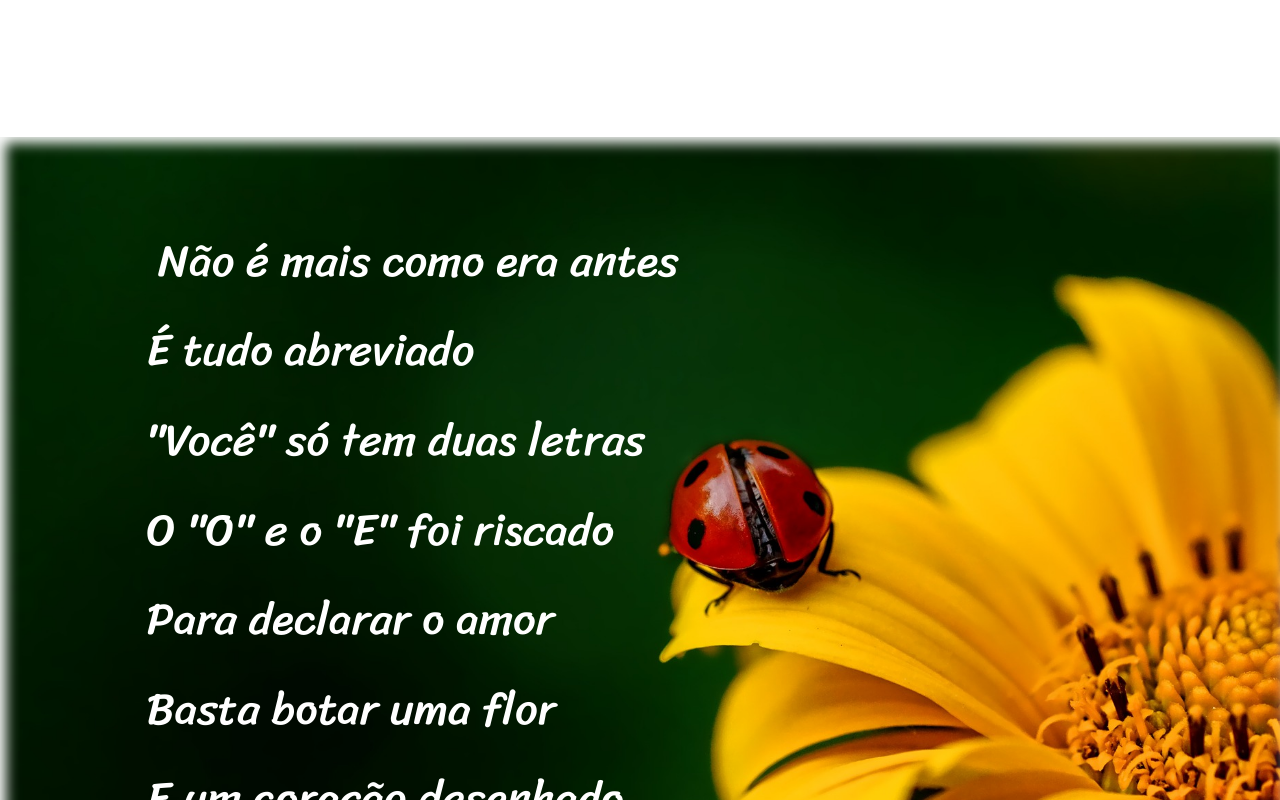
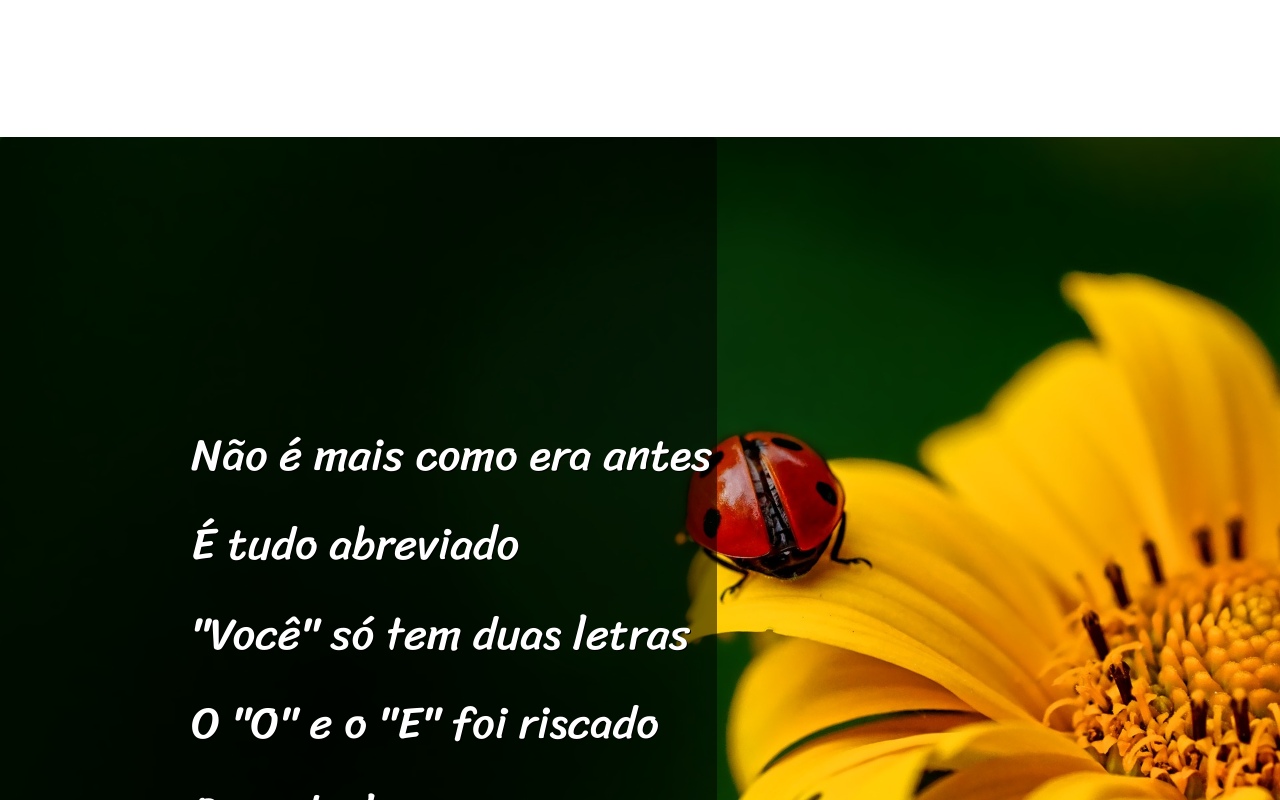
Before and after one commit to jessica-pires/projeto-cordel, a plain HTML site: page index.html in a window 1280 px wide. Shown: the part 1000-1800 px from the top of the page. Drawn offline with Linux system fonts and the light colour scheme.

Commit message:
revisao do projeto

```diff
--- a/index.html
+++ b/index.html
@@ -29,6 +29,8 @@
     </section>
     <section class="caixa_imagem" id="img01">
           <pre >
+            <p>
+
                 Não é mais como era antes
                 É tudo abreviado
                 "Você" só tem duas letras
@@ -36,6 +38,8 @@
                 Para declarar o amor
                 Basta botar uma flor
                 E um coração desenhado.
+          </p>
+
           </pre>
     </section>
     <section class="caixa_normal">
@@ -60,6 +64,8 @@
    <section class="caixa_imagem" id="img02">
 
             <pre>
+
+                <p>
                     Tenho saudade das cartas
                     Escritas com a própria mão
                     Mandava no mês de Junho
@@ -67,6 +73,7 @@
                     Mas matava a saudade
                     Era texto de verdade
                     Nas linhas do coração.
+                </p>
             </pre>
     </section>
     <section class="caixa_normal">
--- a/style.css
+++ b/style.css
@@ -65,28 +65,31 @@ section  pre {
 
 
 }
-.caixa_imagem{
+.caixa_imagem  {
 
     color: white;
-    box-shadow: inset 6px 6px 13px 0px;
+    box-shadow: inset 6px 6px 13px 0px rgba (0, 0, 0, 0.473);
     background-size: cover;
     background-attachment: fixed;
     background-repeat: no-repeat;
-    background-position: center;
-    background-color: rgba(0, 0, 0, 0.416);
+    background-position:right center;
+
 }
 
-.caixa_imagem_texto{
+
+
+.caixa_imagem > pre{
     display: inline-block;
     padding: 5px;
     text-shadow: 1px 1px 0px #000;
-    background-color: rgba(0, 0, 0, 0.417);
+    background-color: rgba(0, 0, 0, 0.519);
     color: white;
 
 
+
     border-radius: 5px;
-    padding: 15px;
-    margin: 20px 0;
+
+
 }
 
 #img01{
@@ -103,4 +106,5 @@ footer{
     padding: 15px 0;
     text-align: center;
     font-size: 16px;
+    font-family: var(--font01);
 }
```
Lines whose indentation alone changed are shown as unchanged.
